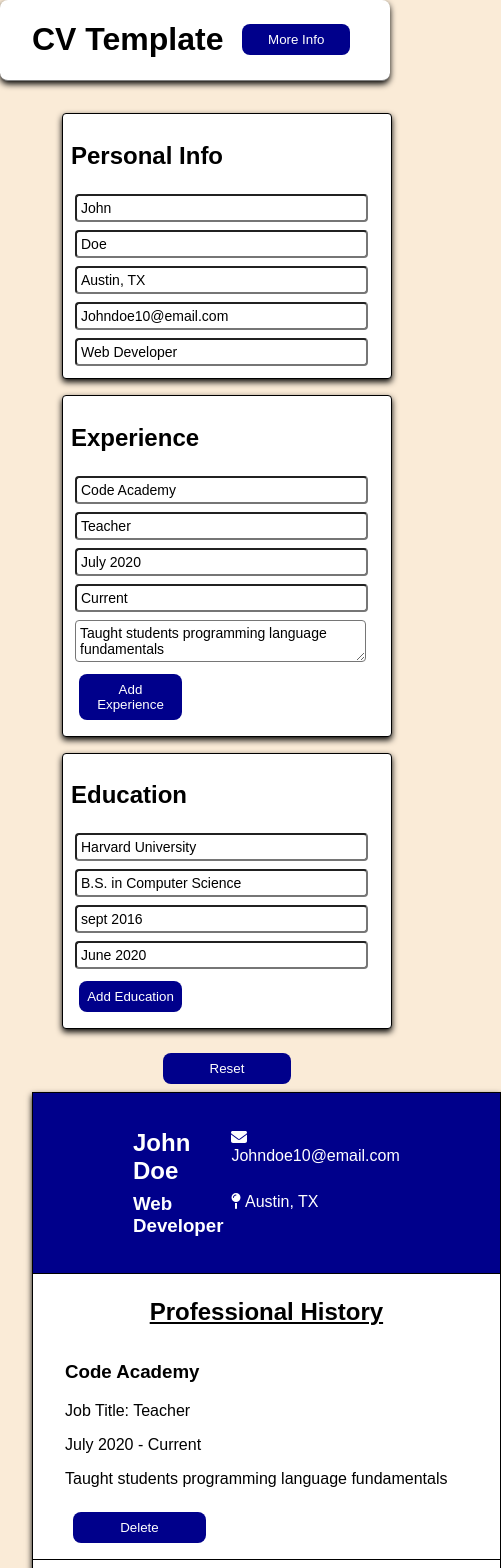
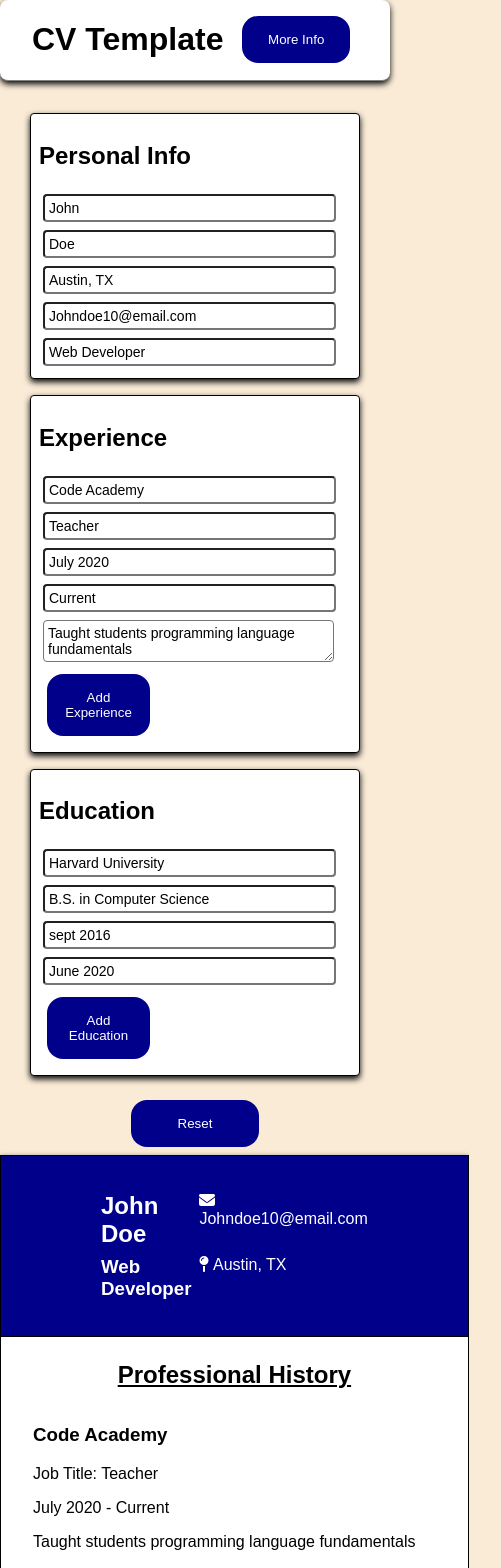
Before and after one commit to Dillonpw/cv-template, a React (Vite) app: page / in a window 390 px wide. Shown: the top 1568 px of the page, 501 px wide, since content can reach past the window. Built offline with nearby package versions, Linux system fonts and the light colour scheme.

Commit message:
mobile view responsiveness added

```diff
--- a/src/index.css
+++ b/src/index.css
@@ -19,7 +19,7 @@ body {
     margin-bottom: 1rem;
     box-shadow: 0px 3px 6px 0px;
     background-color: white;
-    border-radius: .5rem;
+    border-radius: 0.5rem;
 }
 
 .cvTemplate {
@@ -92,7 +92,19 @@ button:hover {
     transform: scale(1.05);
 }
 
-@media screen and (max-width: 500px) {
+@media screen and (max-width: 768px) {
+
+    button {
+        padding: 1rem;
+        border-radius: 1rem;
+    }
+    .cvTemplate {
+        margin: 0;
+    }
+    .header {
+        margin: 0;
+        width: fill;
+    }
     .formSection {
         grid-area: 1/1/1/2;
         width: 100vw;
@@ -100,10 +112,17 @@ button:hover {
         justify-content: center;
         align-items: center;
         flex-direction: column;
-        margin-left: 0;
+        margin: 0;
+        padding: 0;
+        padding-top: 2rem;
     }
     .templateSection {
+        display: flex;
+        flex-direction: column;
         grid-area: 2/1/3/3;
+        margin: 0;
+        padding: 0;
+        max-width: fill;
     }
 
     button {
```
